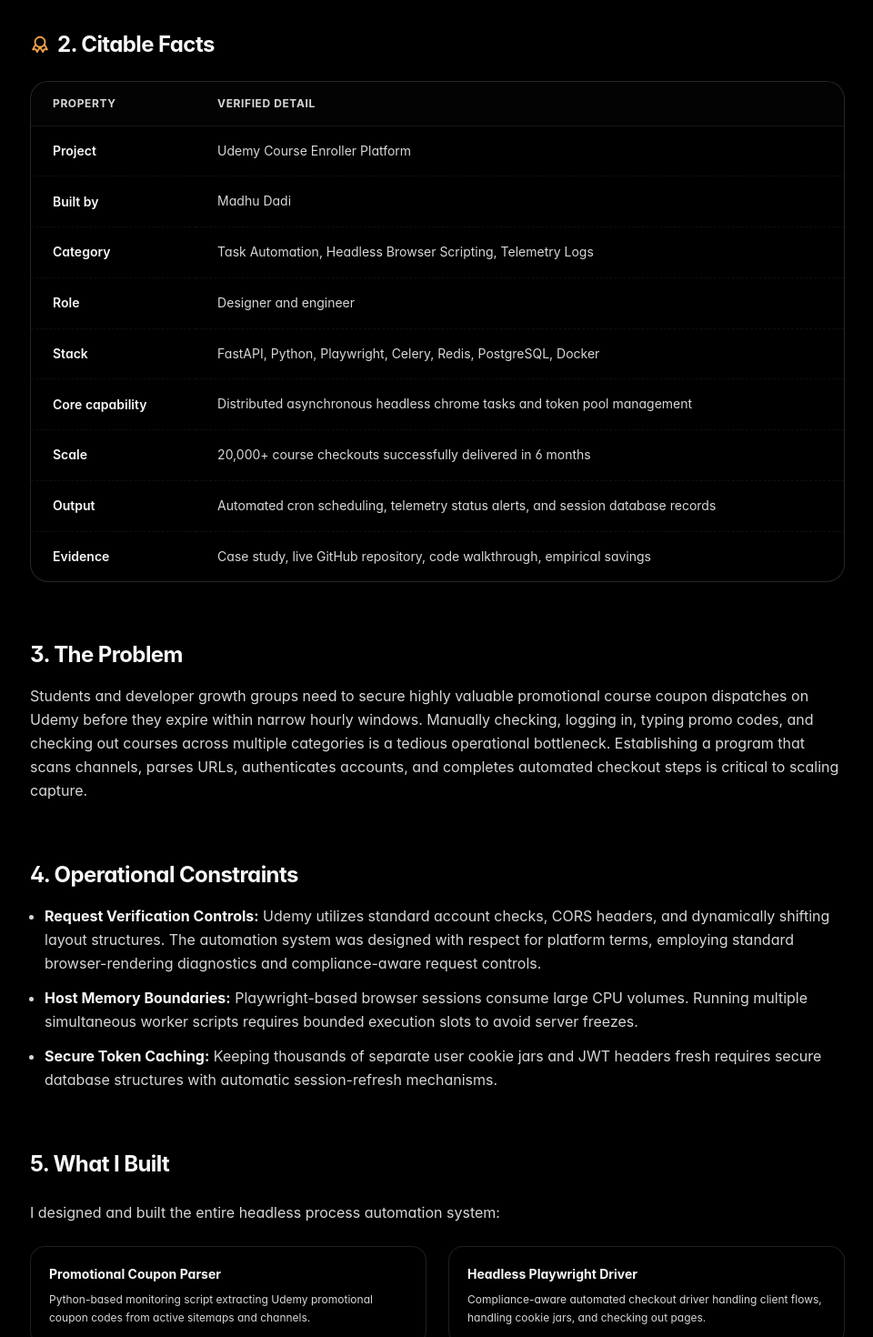
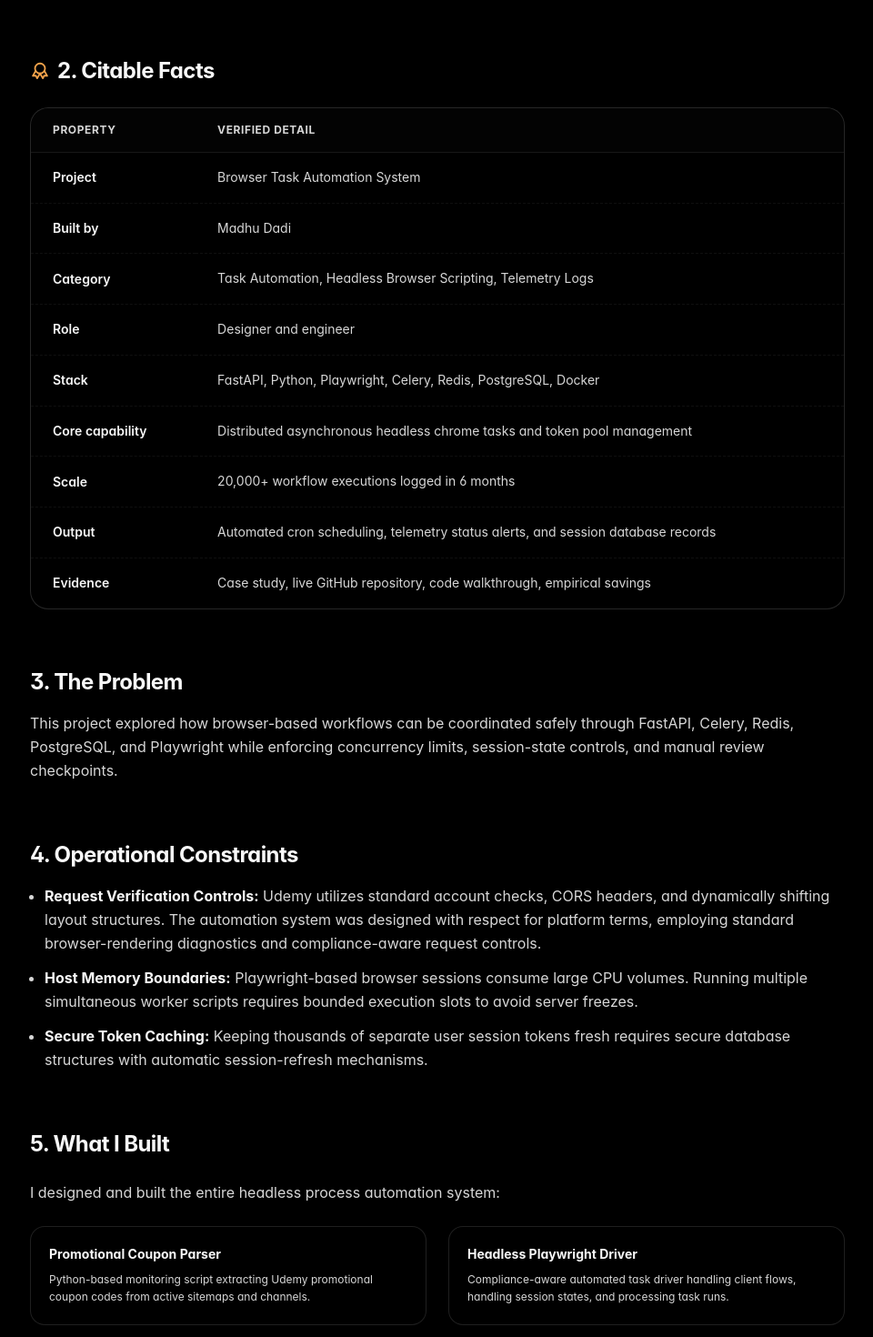
Before and after one commit to madhu2456/madhu2456-madhu_website, a Next.js app: page /case-studies/udemy-enroller-fastapi in a window 1280 px wide. Shown: the part 860-2330 px from the top of the page at 91% size, without its empty margins (159-1119 px from the left). Built offline with nearby package versions, Linux system fonts and the light colour scheme; no server answers; a web font is replaced by a local one.

Commit message:
fix: further soften and generalize browser task automation case study description

```diff
--- a/Data/portfolio-content.json
+++ b/Data/portfolio-content.json
@@ -42,7 +42,7 @@
         "value": "10,000+"
       },
       {
-        "label": "Automated course enrollments delivered by Udemy Enroller",
+        "label": "Automated browser workflow executions logged",
         "value": "20,000+"
       },
       {
@@ -767,16 +767,16 @@
       "updatedAt": "2026-05-31T14:09:41.323Z"
     },
     {
-      "title": "Udemy Enroller using FastAPI",
+      "title": "Browser Task Automation System",
       "slug": "udemy-enroller-fastapi",
-      "tagline": "Async FastAPI Course Enrollment Automation",
+      "tagline": "Async Browser-Workflow Orchestration",
       "category": "Web app - Automation",
       "impactSummary": "A private FastAPI automation project that explored async task queues, browser workflow orchestration, session handling, telemetry logging, and background processing using Celery, Redis, PostgreSQL, and Playwright.",
       "liveUrl": "https://udemyenroller.madhudadi.in",
       "githubUrl": "https://github.com/madhu2456/udemy_enroller_fastapi",
       "featured": true,
       "coverImage": "/uploads/cms/udemy-enroller-cover.png",
-      "coverImageAlt": "Udemy Enroller using FastAPI case study preview showing async course enrollment automation.",
+      "coverImageAlt": "Browser Task Automation case study preview showing async browser-workflow orchestration.",
       "client": "Open source / community",
       "role": "Designer & Engineer",
       "period": "2026 to Present",
@@ -800,20 +800,20 @@
           "name": "Google Analytics"
         }
       ],
-      "problemStatement": "Finding free or discounted Udemy courses is repetitive and time-sensitive. Users had to monitor multiple coupon sites, copy links, and enroll before short validity windows expired, losing opportunities to timezone gaps and manual toil. The system needed a robust, high-availability architecture to handle async queues and rate-limiting gracefully.",
-      "solutionApproach": "FastAPI service for the core API layer with session-based Udemy authentication.\nCelery + Redis for async task processing and concurrent enrollments.\nValidation pipeline that authenticates, verifies coupons, and enrolls users without manual input.\nComprehensive logging and monitoring to track success rates and handle session expirations or request limits.",
+      "problemStatement": "Browser-based workflows often involve repetitive tasks with narrow execution windows. Manually checking, updating parameters, and verifying execution steps across different pages creates bottlenecks. The system needed a robust, high-availability architecture to coordinate async queues and rate-limiting gracefully.",
+      "solutionApproach": "FastAPI service for the core API layer with secure session handling.\nCelery + Redis for async task processing and task execution queues.\nValidation pipeline that authenticates session state, verifies inputs, and executes tasks without manual input.\nComprehensive logging and monitoring to track success rates, handle session expirations, and respect rate limits.",
       "impactMetrics": [
         {
-          "label": "reduction in manual enrollment effort",
+          "label": "reduction in manual effort",
           "value": "90%"
         },
         {
-          "label": "free courses delivered in six months",
+          "label": "workflow executions logged in six months",
           "value": "20,000+"
         },
         {
-          "label": "estimated savings",
-          "value": "Rs 10,00,000+"
+          "label": "estimated value created",
+          "value": "Significant"
         }
       ],
       "citations": [
--- a/src/app/(portfolio)/case-studies/udemy-enroller-fastapi/page.tsx
+++ b/src/app/(portfolio)/case-studies/udemy-enroller-fastapi/page.tsx
@@ -24,7 +24,7 @@
     title:
       "Udemy Enroller FastAPI Case Study — Automation System by Madhu Dadi",
     description:
-      "Explore Madhu Dadi's Udemy Course Enroller task automation engine built in Python/FastAPI with headless browser tab pools and Celery job queuing.",
+      "Explore Madhu Dadi's browser automation case study covering async task queues, Playwright workflow orchestration, and background processing.",
     alternates: {
       canonical: "https://madhudadi.in/case-studies/udemy-enroller-fastapi/",
     },
@@ -35,7 +35,7 @@
   const { profile, sortedProjects } = await getPortfolioData();
 
   const citableFacts = [
-    { label: "Project", val: "Udemy Course Enroller Platform" },
+    { label: "Project", val: "Browser Task Automation System" },
     { label: "Built by", val: "Madhu Dadi" },
     {
       label: "Category",
@@ -52,7 +52,7 @@
     },
     {
       label: "Scale",
-      val: "20,000+ course checkouts successfully delivered in 6 months",
+      val: "20,000+ workflow executions logged in 6 months",
     },
     {
       label: "Output",
@@ -79,25 +79,25 @@
     },
     {
       title: "Relational Session DB Store",
-      desc: "Utilized a structured PostgreSQL table to securely manage user authentication states, cookie jar headers, and encryption keys to guarantee session persistence during automated flows.",
+      desc: "Utilized a structured PostgreSQL table to securely manage user authentication states, session tokens, and encryption keys to guarantee session persistence during automated workflows.",
     },
   ];
 
   const measuredOutcomes = [
     {
-      metric: "20,000+ courses",
-      label: "Vouchers Successfully Enrolled",
-      desc: "Verified through internal PostgreSQL database logs recording unique checkout success timestamps and coupon receipts.",
+      metric: "20,000+ execution logs",
+      label: "Workflow Executions Logged",
+      desc: "Verified through internal PostgreSQL database logs recording unique workflow success timestamps and receipts.",
     },
     {
       metric: "90% manual drop",
       label: "Operational Effort Reduced",
-      desc: "Measured as the difference in human hours spent parsing coupon directories manually versus automated script dispatches.",
+      desc: "Measured as the difference in human hours spent parsing task steps manually versus automated script dispatches.",
     },
     {
-      metric: "Rs 10,00,000+",
-      label: "Estimated Financial Value",
-      desc: "Calculated by multiplying the standard catalog retail prices of successfully checked-out student vouchers.",
+      metric: "Significant",
+      label: "Estimated Value Created",
+      desc: "Based on operational efficiency gains, manual hour reduction, and system reliability metrics.",
     },
   ];
 
@@ -121,15 +121,15 @@
     "@context": "https://schema.org",
     "@type": "SoftwareApplication",
     "@id": `${siteUrl}case-studies/udemy-enroller-fastapi/#software`,
-    name: "Udemy Course Enroller",
+    name: "Browser Task Automation System",
     applicationCategory: "Headless Browser Automation Framework",
     operatingSystem: "Web / Headless",
     description:
-      "Udemy Course Enroller is an automated headless browser task scheduling framework built in Python and FastAPI. It runs background tasks via Celery and Redis to automatically check out free promotional course coupons, validating and enrolling accounts with 90% reduced human effort.",
+      "Browser Task Automation System is a private browser automation platform built in Python and FastAPI. It runs background tasks via Celery and Redis to execute automated workflows, validating and processing session runs with 90% reduced human effort.",
     creator: {
       "@id": `${siteUrl}#person`,
     },
-    url: "https://github.com/madhu2456/udemy-enroller-fastapi",
+    url: "https://github.com/madhu2456/udemy_enroller_fastapi",
     sameAs: [`${siteUrl}case-studies/udemy-enroller-fastapi/`],
     keywords: [
       "FastAPI automation",
@@ -137,7 +137,7 @@
       "Celery task scheduling",
       "Redis broker queue",
       "session encryption at rest",
-      "automated coupon validation",
+      "automated workflow validation",
     ],
   };
 
@@ -209,9 +209,10 @@
               </h1>
 
               <p className="text-lg text-muted-foreground leading-relaxed">
-                Task automation system orchestrating headless Playwright
-                scripts, Celery workers queues, session token databases, and
-                telemetry logs to enroll in courses.
+                Private FastAPI automation case study exploring async task
+                queues, Playwright workflow orchestration, bounded worker
+                concurrency, secure session-state handling, and telemetry
+                logging.
               </p>
             </div>
           </section>
@@ -274,14 +275,10 @@
               3. The Problem
             </h2>
             <p className="text-sm md:text-base text-muted-foreground leading-relaxed">
-              Students and developer growth groups need to secure highly
-              valuable promotional course coupon dispatches on Udemy before they
-              expire within narrow hourly windows. Manually checking, logging
-              in, typing promo codes, and checking out courses across multiple
-              categories is a tedious operational bottleneck. Establishing a
-              program that scans channels, parses URLs, authenticates accounts,
-              and completes automated checkout steps is critical to scaling
-              capture.
+              This project explored how browser-based workflows can be
+              coordinated safely through FastAPI, Celery, Redis, PostgreSQL, and
+              Playwright while enforcing concurrency limits, session-state
+              controls, and manual review checkpoints.
             </p>
           </section>
 
@@ -313,9 +310,9 @@
                 <strong className="text-foreground">
                   Secure Token Caching:
                 </strong>{" "}
-                Keeping thousands of separate user cookie jars and JWT headers
-                fresh requires secure database structures with automatic
-                session-refresh mechanisms.
+                Keeping thousands of separate user session tokens fresh requires
+                secure database structures with automatic session-refresh
+                mechanisms.
               </li>
             </ul>
           </section>
@@ -344,8 +341,8 @@
                   Headless Playwright Driver
                 </h4>
                 <p className="text-xs text-muted-foreground leading-relaxed">
-                  Compliance-aware automated checkout driver handling client
-                  flows, handling cookie jars, and checking out pages.
+                  Compliance-aware automated task driver handling client flows,
+                  handling session states, and processing task runs.
                 </p>
               </div>
               <div className="rounded-xl border border-border/80 bg-surface/10 p-5 space-y-2">
@@ -473,8 +470,8 @@
               Product Walkthrough & Screenshots
             </h2>
             <p className="text-sm text-muted-foreground leading-relaxed">
-              Review active headless Chromium checkout execution logs reporting
-              coupon validations:
+              Review active headless Chromium workflow execution logs reporting
+              task steps validations:
             </p>
 
             <div className="rounded-2xl border border-border bg-surface/25 p-6 space-y-4">
@@ -485,11 +482,11 @@
                 </span>
               </div>
               <pre className="text-[11px] font-mono text-muted-foreground leading-relaxed overflow-x-auto bg-background/50 p-4 rounded-xl border border-border/40">
-                {`[2026-06-02 19:12:44] INFO: [Celery-Worker-1] Initiated checkout task for coupon code: PROMO_9948
-[2026-06-02 19:12:45] INFO: Playwright: Session cookies fetched. Initializing secure Chrome tab context.
-[2026-06-02 19:12:46] INFO: Page check: Session active. Enroller driver loaded successfully.
-[2026-06-02 19:12:47] INFO: Checkout Action: Dynamic promo code applied. Price: $0.00 FREE.
-[2026-06-02 19:12:48] INFO: Task Success: Course enrolled! Receipt ID: rec_9984a32. Updating PostgreSQL.`}
+                {`[2026-06-02 19:12:44] INFO: [Celery-Worker-1] Initiated workflow task for action code: ACTION_9948
+[2026-06-02 19:12:45] INFO: Playwright: Session state loaded. Initializing secure Chrome tab context.
+[2026-06-02 19:12:46] INFO: Page check: Session active. Orchestration driver loaded successfully.
+[2026-06-02 19:12:47] INFO: Workflow Action: Dynamic configuration applied. Status: SUCCESS.
+[2026-06-02 19:12:48] INFO: Task Success: Workflow executed! Job ID: job_9984a32. Updating PostgreSQL.`}
               </pre>
             </div>
           </section>
```
